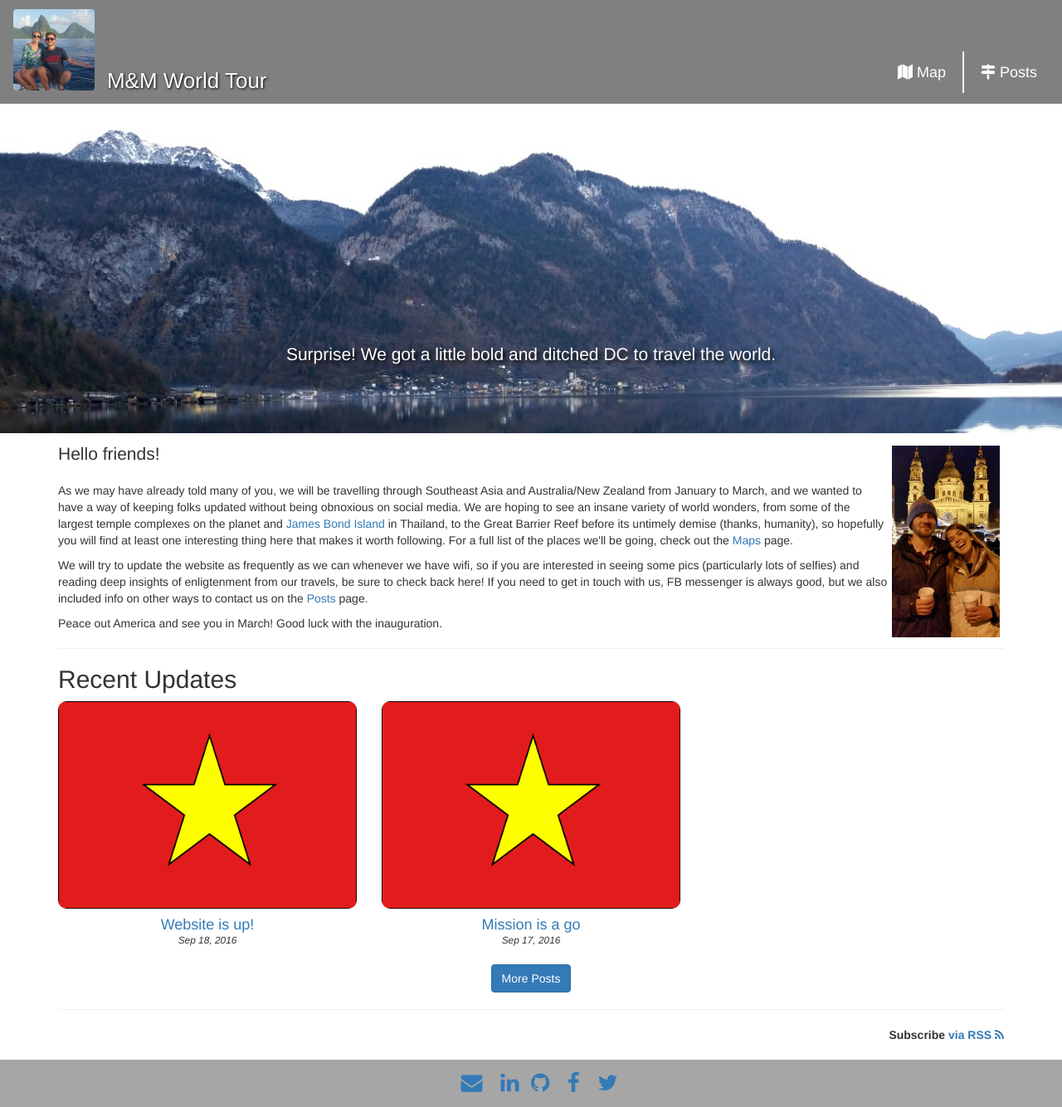
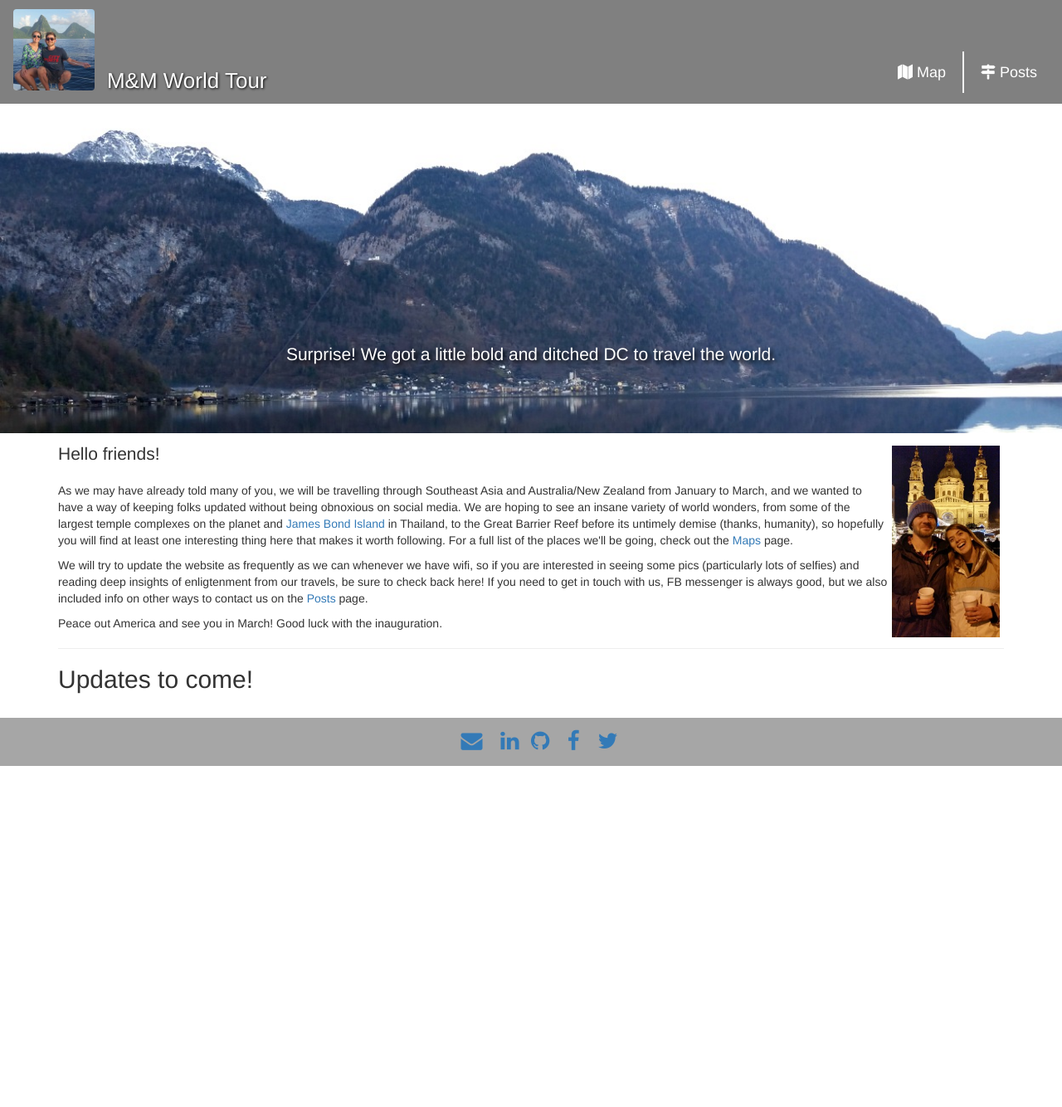
Before and after one commit to michaelrenzi/worldtour, a Jekyll site: the page built from index.html, in a window 1280 px wide and 1334 px high. Shown: the whole window at 83% size. Built offline with Jekyll 4.4.1, drawn with Linux system fonts in a browser that asks for light colours; nearby versions of some CDN libraries.

Commit message:
took out updates section

```diff
--- a/css/styles.css
+++ b/css/styles.css
@@ -134,7 +134,7 @@ section#content {
 /*Footer Styles */
 div.footer {
   background:#a6a6a6;
-  margin-top:10px;
+  margin-top:20px;
   padding: 10px 0px 10px 20px;
 }
 div.footer p {
--- a/index.html
+++ b/index.html
@@ -10,7 +10,9 @@ excerpt: "Surprise! We got a little bold and ditched DC to travel the world."
 <p>We will try to update the website as frequently as we can whenever we have wifi, so if you are interested in seeing some pics (particularly lots of selfies) and reading deep insights of enligtenment from our travels, be sure to check back here! If you need to get in touch with us, FB messenger is always good, but we also included info on other ways to contact us on the <a href="{{ site.baseurl }}/posts">Posts</a> page.</p>
 <p>Peace out America and see you in March! Good luck with the inauguration.<p>
 <hr />
-<h2>Recent Updates</h2>
+
+<h2>Updates to come!</h2>
+<!--
   <div class="row">
     {% for post in site.posts limit:6 %}
       <div class="col-lg-4 col-md-6 col-sm-12">
@@ -27,3 +29,4 @@ excerpt: "Surprise! We got a little bold and ditched DC to travel the world."
   </div>
 <hr />
 <p class="rss-subscribe">Subscribe <a href="{{ "{{ site.baseurl }}/feed.xml" }}">via RSS <i class="fa fa-rss"></i></a></p>
+-->
```
